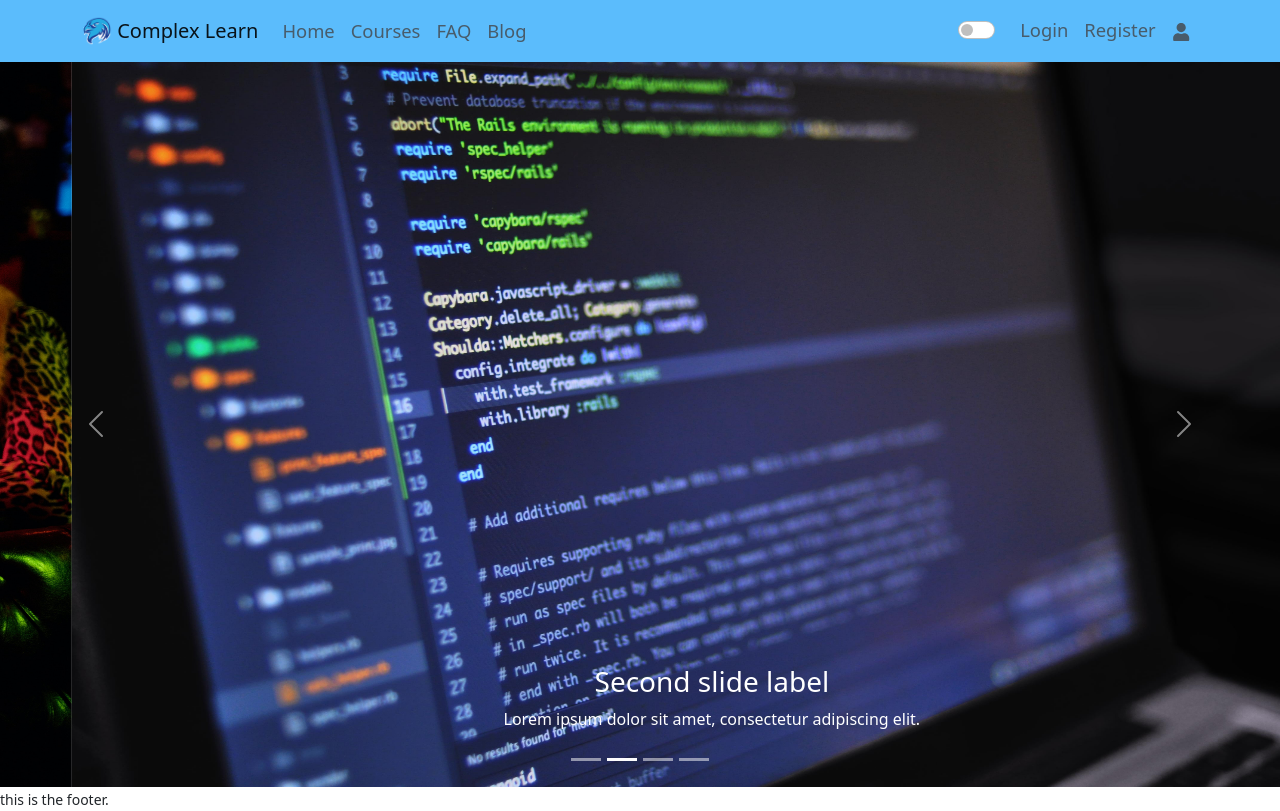
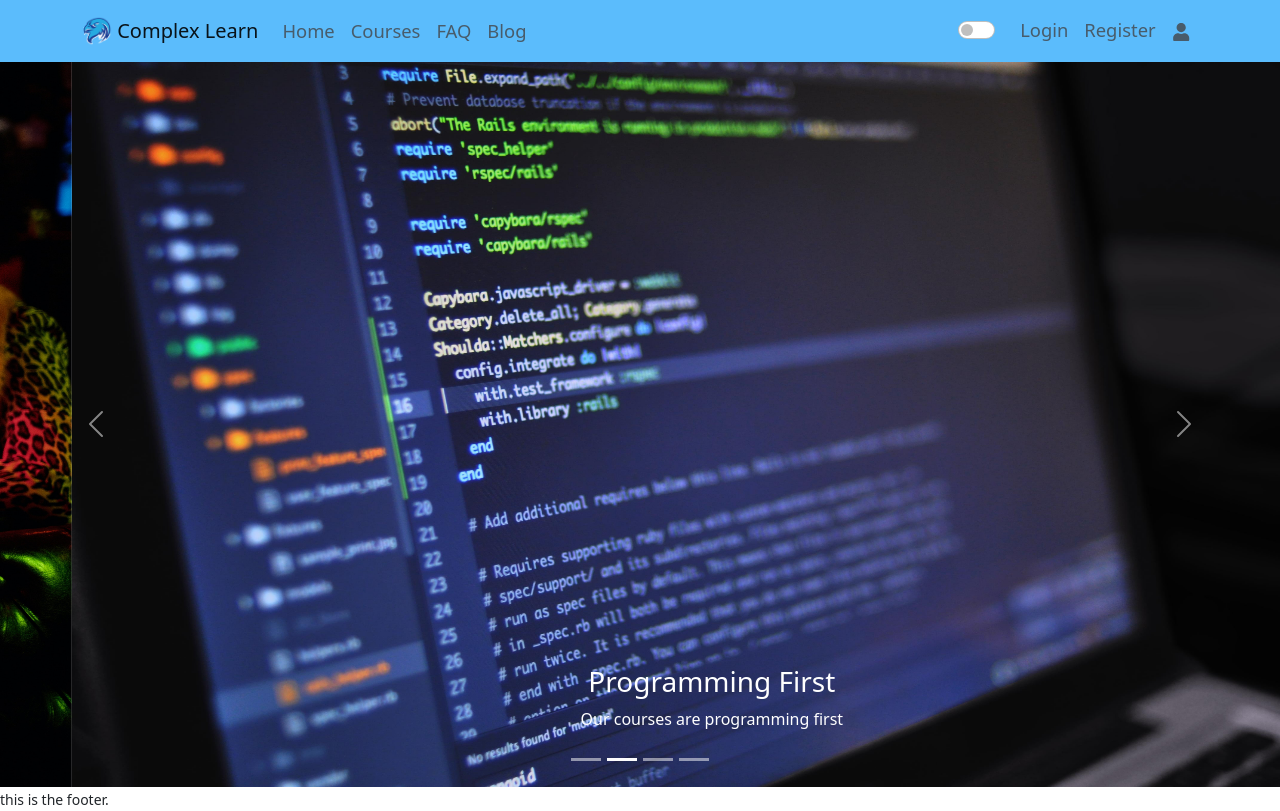
Before and after one commit to S0vers/complex-learn-client, a React (Create React App) app: page / in a window 1280 px wide. Built offline with nearby package versions, Linux system fonts and the light colour scheme; no server answers.

Commit message:
header complete

```diff
--- a/src/Pages/Home/Home/Home.js
+++ b/src/Pages/Home/Home/Home.js
@@ -25,8 +25,8 @@ const Home = () => {
                 />
 
                 <Carousel.Caption>
-                    <h3>Second slide label</h3>
-                    <p>Lorem ipsum dolor sit amet, consectetur adipiscing elit.</p>
+                    <h3>Programming First</h3>
+                    <p>Our courses are programming first </p>
                 </Carousel.Caption>
             </Carousel.Item>
             <Carousel.Item className='Carousel'>
@@ -37,9 +37,9 @@ const Home = () => {
                 />
 
                 <Carousel.Caption>
-                    <h3>Third slide label</h3>
+                    <h3>Programme everyday</h3>
                     <p>
-                        Praesent commodo cursus magna, vel scelerisque nisl consectetur.
+                        Create the practice of programming everyday.
                     </p>
                 </Carousel.Caption>
             </Carousel.Item>
@@ -51,9 +51,9 @@ const Home = () => {
                 />
 
                 <Carousel.Caption>
-                    <h3>Third slide label</h3>
+                    <h3>Code Like Pro</h3>
                     <p>
-                        Praesent commodo cursus magna, vel scelerisque nisl consectetur.
+                        Learn to write programme like a professional
                     </p>
                 </Carousel.Caption>
             </Carousel.Item>
```
